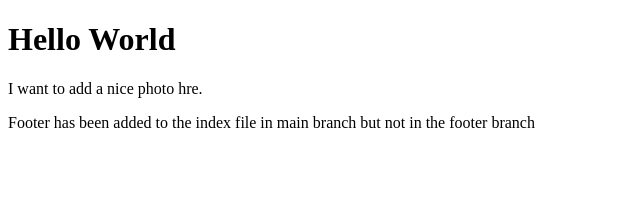
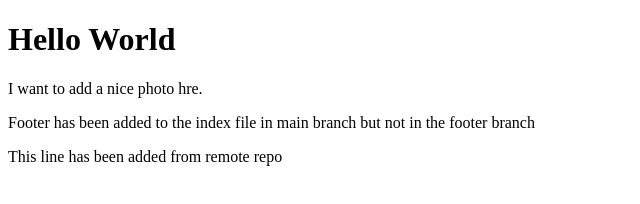
Before and after one commit to The-BlackShadoww/git-github, a plain HTML site: page index.html in a window 1280 px wide. Shown: the whole page, without its empty margins (0-640 px from the left). Drawn offline with Linux system fonts and the light colour scheme.

Commit message:
Update index.html

```diff
--- a/index.html
+++ b/index.html
@@ -12,6 +12,6 @@
             Footer has been added to the index file in main branch but not in
             the footer branch
         </p>
-
+        <p>This line has been added from remote repo</p>
     </body>
 </html>
```
